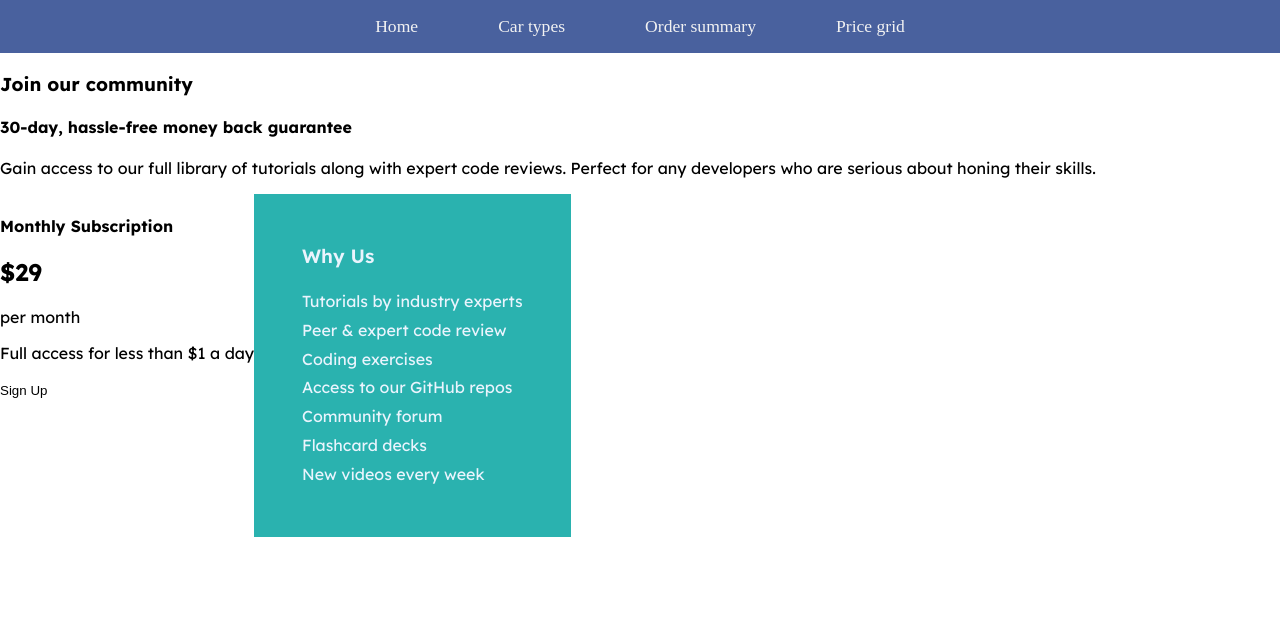
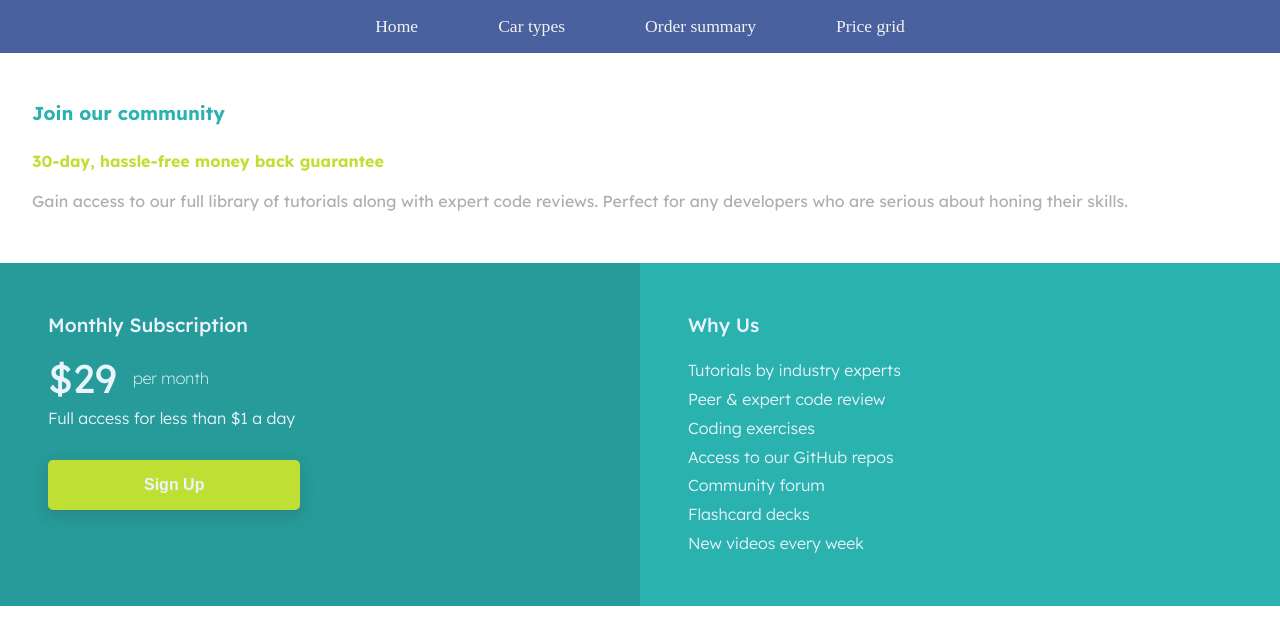
Before and after one commit to MariykaUA/oni-shop, a Nuxt app: page /price-grid in a window 1280 px wide. Shown: the top 644 px of the page. Built offline with nearby package versions, Linux system fonts and the light colour scheme.

Commit message:
add why us styles

```diff
--- a/components/MonthlySubscription.vue
+++ b/components/MonthlySubscription.vue
@@ -29,9 +29,71 @@ export default defineComponent ({
 <template>
    <div class="monthly-subscription">
          <h4>{{ Subscription.title }}</h4>
-         <h2>&dollar;{{ Subscription.price }}</h2>
-         <p>{{ Subscription.perMonth }}</p>
+            <div class="price">
+                <h2>&dollar;{{ Subscription.price }}</h2>
+                <p class="per-month">{{ Subscription.perMonth }}</p>
+            </div>
          <p>{{ Subscription.description }}</p>
          <button>{{ Subscription.button }}</button>
    </div>
 </template>
+
+<style lang="scss" scoped>
+    .monthly-subscription {
+        flex: 1fr;
+        width: 50%;
+        padding: 3rem;
+        line-height: 180%;
+        color: rgb(234, 244, 253);
+        background-color:hsl(179, 60%, 38%);
+
+        h4 {
+            font-size: 1.2rem;
+            font-weight: 500;
+            margin: 0;
+            margin-bottom: 1.5rem;
+        }
+
+        h2 {
+            font-size: 2.5rem;
+            font-weight: 400;
+            margin: 0;
+            margin-bottom: 0.7rem;
+        }
+
+        .price {
+            display: flex;
+            align-items: center;
+            gap: 1rem;
+        }
+
+        .per-month {
+            font-size: 1rem;
+            font-weight: 200;
+            margin: 0;
+            margin-bottom: 0.7rem;
+        }
+
+        p {
+            font-size: 1rem;
+            font-weight: 300;
+            margin: 0;
+            padding: 0;
+        }
+
+        button {
+            padding: 1rem 6rem;
+            margin-top: 1.7rem;
+            font-size: 1rem;
+            font-weight: 600;
+            background-color: hsl(71, 73%, 54%);
+            color: rgb(234, 244, 253);
+            border-radius: 5px;
+            box-shadow: 0 5px 15px rgba(41, 47, 43, 0.2);
+
+            &:hover {
+                background-color: hsl(71, 73%, 44%);
+            }
+        }
+    }
+</style>
--- a/components/WhyUs.vue
+++ b/components/WhyUs.vue
@@ -47,14 +47,17 @@ export default defineComponent ({
 <style lang="scss" scoped>
 
     .why-us {
+        flex: 1fr;
+        width: 50%;
         padding: 3rem;
         line-height: 180%;
         color: rgb(234, 244, 253);
         background-color:hsl(179, 62%, 43%);
+        font-weight: 300;
 
         h4 {
             font-size: 1.2rem;
-            font-weight: 600;
+            font-weight: 500;
             margin: 0;
             margin-bottom: 1rem;
         }
--- a/pages/price-grid.vue
+++ b/pages/price-grid.vue
@@ -41,11 +41,39 @@ export default defineComponent ({
 <style lang="scss" scoped>
 @import url('https://fonts.googleapis.com/css2?family=Karla:ital,wght@0,200..800;1,200..800&family=Lexend+Deca:wght@100..900&family=Noto+Serif+Old+Uyghur&family=Red+Hat+Display:ital,wght@0,300..900;1,300..900&display=swap');
 
+
+
 .price-grid {
+   padding-top: 3rem;
    font-family: "Lexend Deca", sans-serif;
+   width: 100vw;
+
+   h3 {
+      padding-left: 2rem;
+      padding-bottom: 1.6rem;
+      margin: 0;
+      color: hsl(179, 62%, 43%);
+   }
+
+   h4 {
+      margin: 0;
+      padding-bottom: 1rem;
+      padding-left: 2rem;
+      color: hsl(71, 73%, 54%);
+   }
+
+   p {
+      padding: 0;
+      margin: 0;
+      padding-left: 2rem;
+      padding-bottom: 3rem;
+      line-height: 180%;
+      color: rgb(175, 175, 175);
+   }
 
 .subscription-why-us {
     display: flex;
+    width: 100%;
    }
 }
 </style>
```
